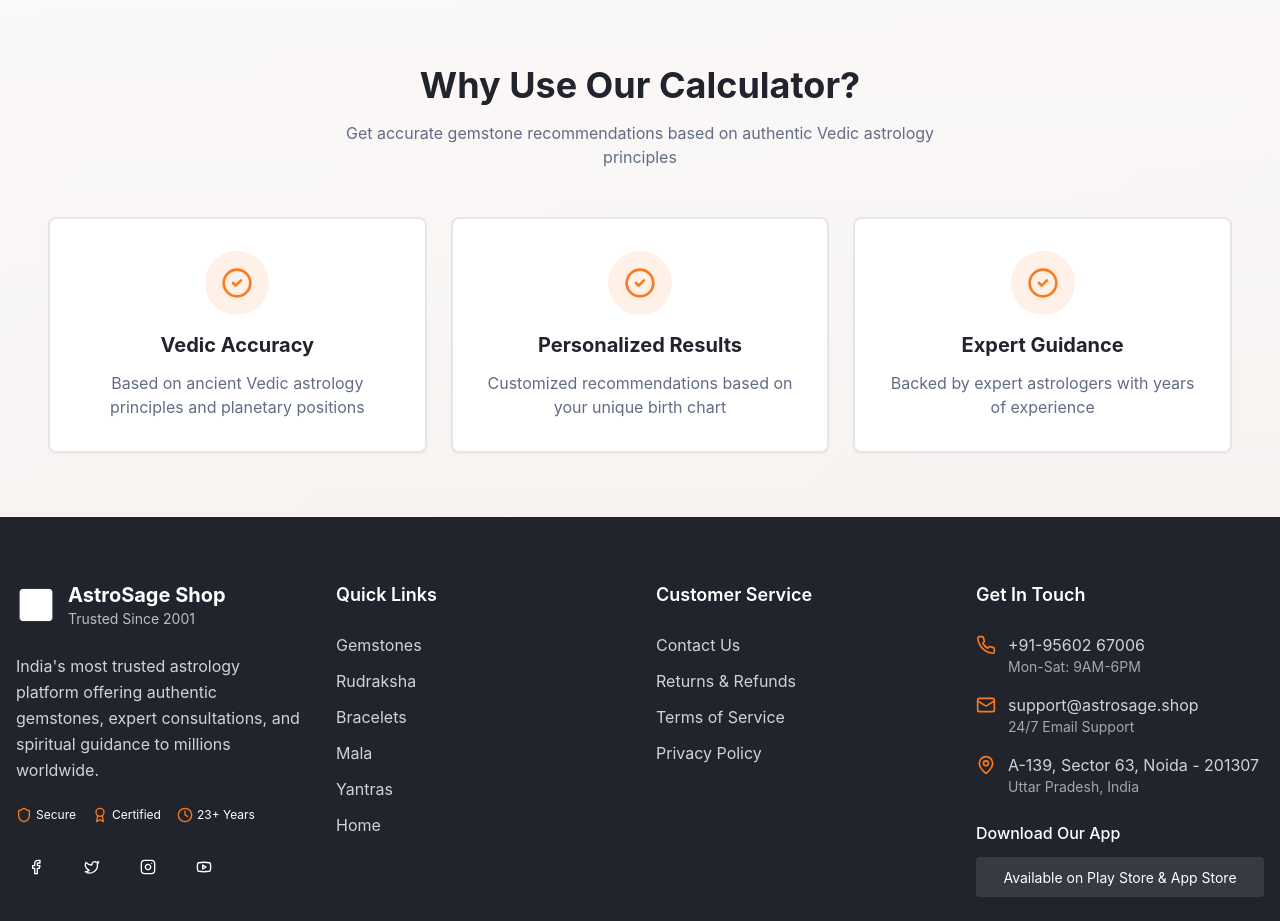
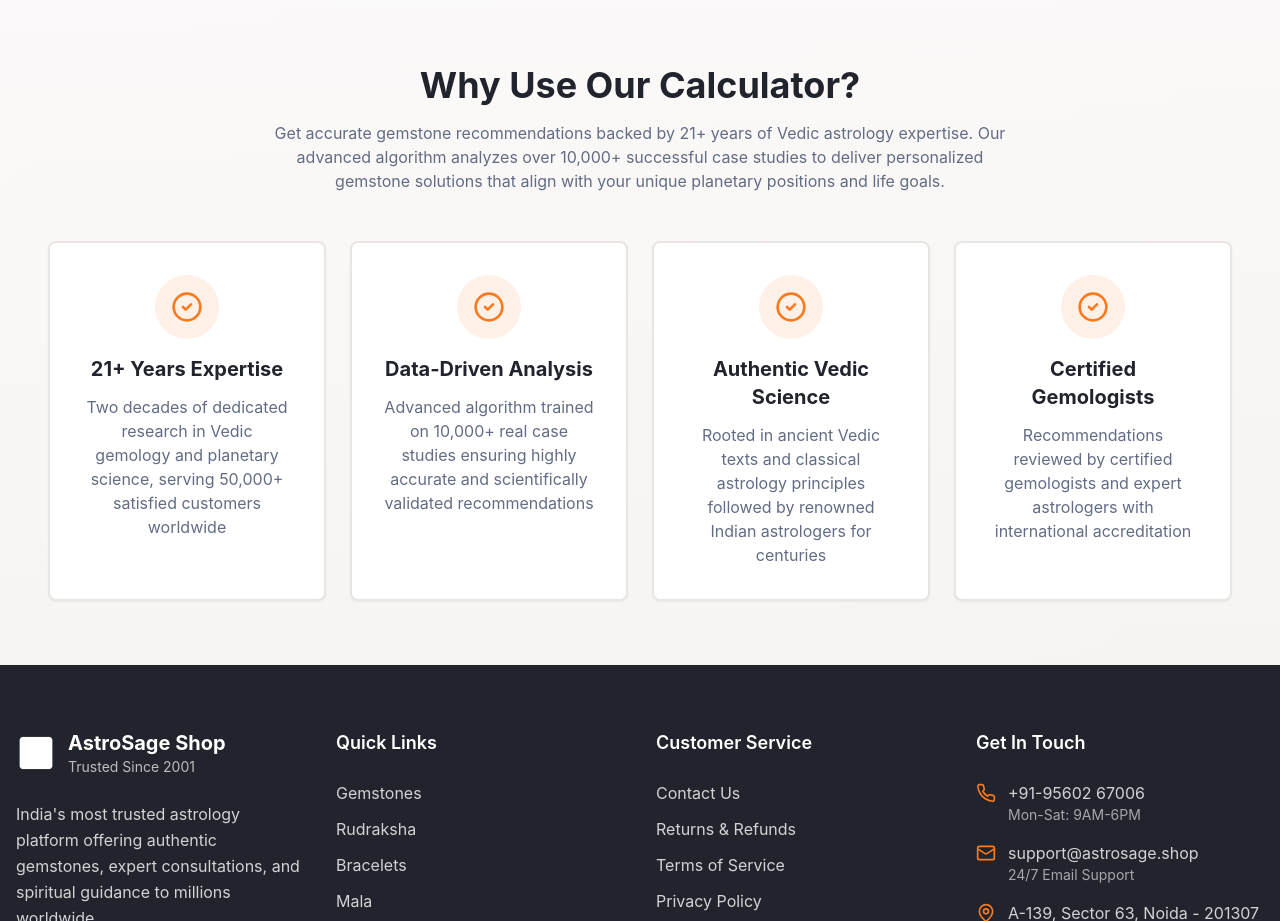
Before and after one commit to shambhu-cell/astro-cosmic-emporium, a React (Vite) app: page /gemstone-calculator in a window 1280 px wide. Shown: the part 1340-2261 px from the top of the page. Built offline with nearby package versions, Linux system fonts and the light colour scheme; the HTML template or start-up script is replaced by a standard one.

Commit message:
Refine "Why Use Our Calculator?" section

```diff
--- a/src/pages/GemstoneCalculator.tsx
+++ b/src/pages/GemstoneCalculator.tsx
@@ -458,24 +458,30 @@ const GemstoneCalculator = () => {
         <div className="container max-w-screen-xl mx-auto">
           <div className="text-center mb-8 md:mb-12">
             <h2 className="text-2xl sm:text-3xl md:text-4xl font-bold mb-3 md:mb-4">Why Use Our Calculator?</h2>
-            <p className="text-sm md:text-base text-muted-foreground max-w-2xl mx-auto px-4">
-              Get accurate gemstone recommendations based on authentic Vedic astrology principles
+            <p className="text-sm md:text-base text-muted-foreground max-w-3xl mx-auto px-4 leading-relaxed">
+              Get accurate gemstone recommendations backed by 21+ years of Vedic astrology expertise.
+              Our advanced algorithm analyzes over 10,000+ successful case studies to deliver personalized
+              gemstone solutions that align with your unique planetary positions and life goals.
             </p>
           </div>
 
-          <div className="grid sm:grid-cols-2 md:grid-cols-3 gap-4 md:gap-6">
+          <div className="grid sm:grid-cols-2 lg:grid-cols-4 gap-4 md:gap-6">
             {[
               {
-                title: "Vedic Accuracy",
-                description: "Based on ancient Vedic astrology principles and planetary positions"
+                title: "21+ Years Expertise",
+                description: "Two decades of dedicated research in Vedic gemology and planetary science, serving 50,000+ satisfied customers worldwide"
               },
               {
-                title: "Personalized Results",
-                description: "Customized recommendations based on your unique birth chart"
+                title: "Data-Driven Analysis",
+                description: "Advanced algorithm trained on 10,000+ real case studies ensuring highly accurate and scientifically validated recommendations"
               },
               {
-                title: "Expert Guidance",
-                description: "Backed by expert astrologers with years of experience"
+                title: "Authentic Vedic Science",
+                description: "Rooted in ancient Vedic texts and classical astrology principles followed by renowned Indian astrologers for centuries"
+              },
+              {
+                title: "Certified Gemologists",
+                description: "Recommendations reviewed by certified gemologists and expert astrologers with international accreditation"
               }
             ].map((benefit, index) => (
               <Card key={index} className="text-center hover:shadow-lg transition-all duration-300 border-2 hover:border-primary/20">
@@ -484,7 +490,7 @@ const GemstoneCalculator = () => {
                     <CheckCircle2 className="w-6 h-6 md:w-8 md:h-8 text-primary" />
                   </div>
                   <h3 className="text-lg md:text-xl font-bold mb-2 md:mb-3">{benefit.title}</h3>
-                  <p className="text-sm md:text-base text-muted-foreground">{benefit.description}</p>
+                  <p className="text-sm md:text-base text-muted-foreground leading-relaxed">{benefit.description}</p>
                 </CardContent>
               </Card>
             ))}
```
